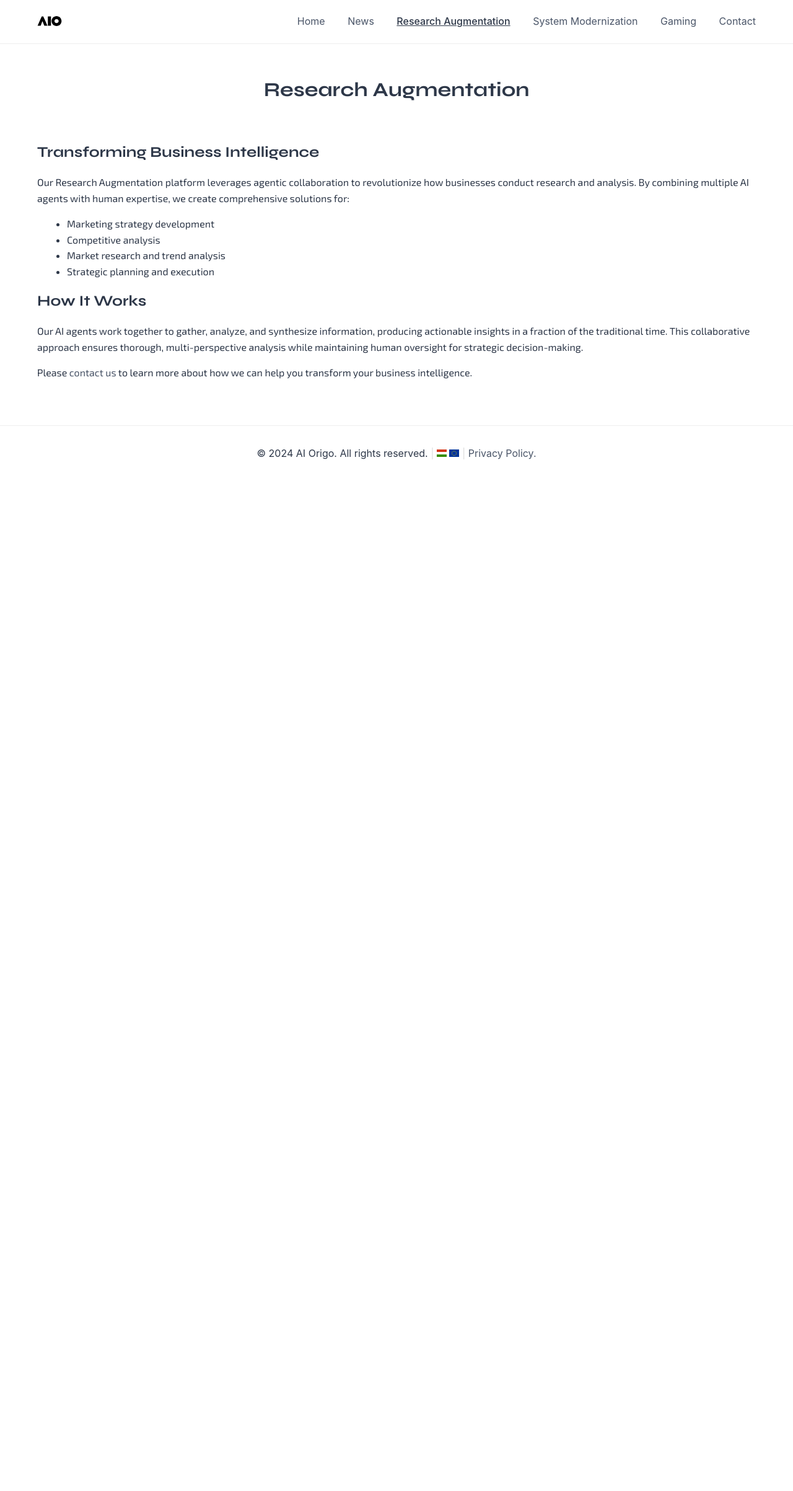
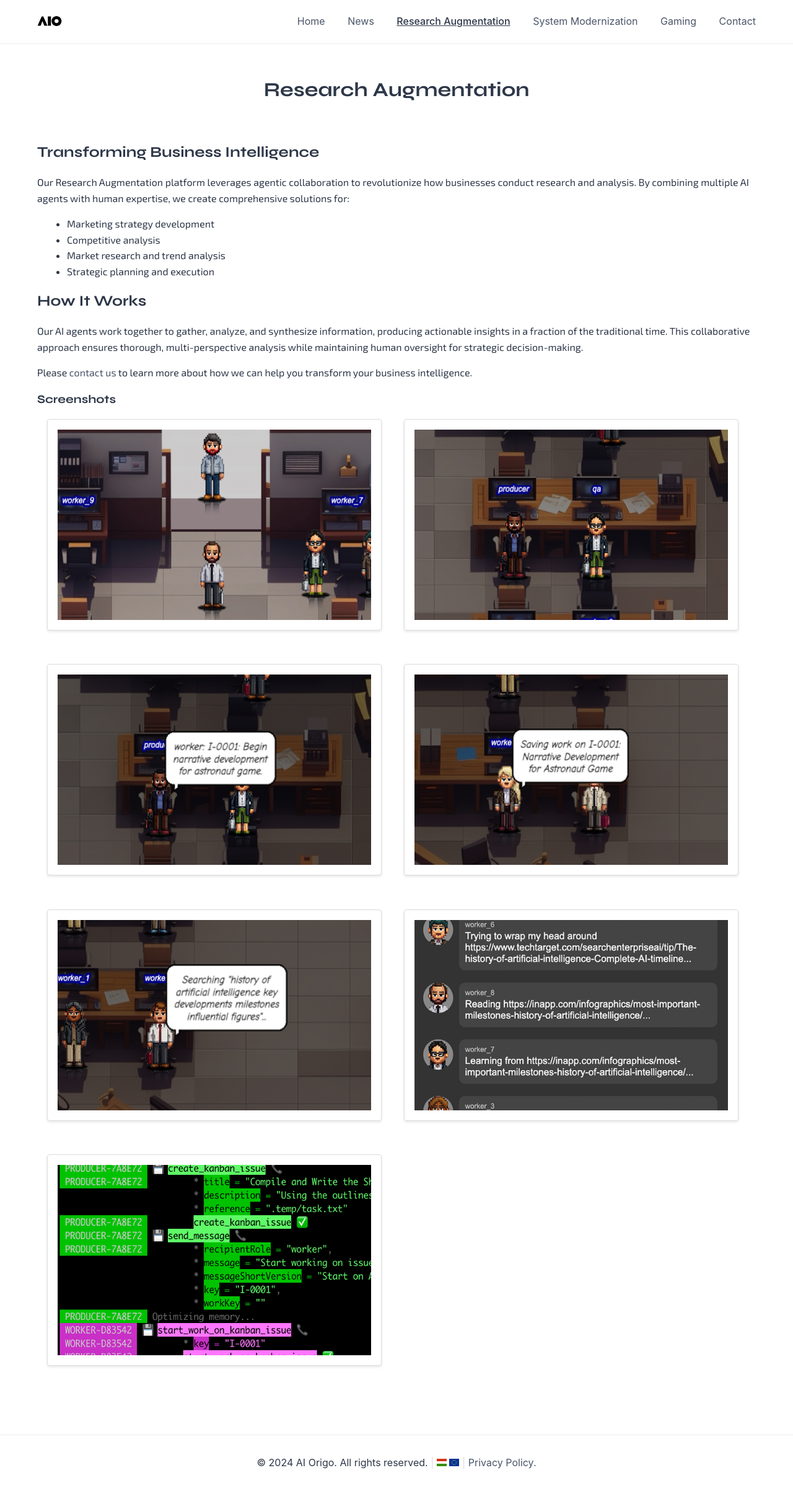
Before and after one commit to AI-Origo/aio-website, a Jekyll site: the page built from _pages/research-augmentation.md, in a window 1280 px wide. Shown: the whole page at 62% size. Built offline with Jekyll 4.4.1, drawn with Linux system fonts in a browser that asks for light colours; before the commit the page ends 900 px from its top, so only the background shows below that.

Commit message:
Adding skillsim shots

```diff
--- a/_pages/research-augmentation.md
+++ b/_pages/research-augmentation.md
@@ -5,6 +5,7 @@ permalink: /research-augmentation/
 ---
 
 ## Transforming Business Intelligence
+
 Our Research Augmentation platform leverages agentic collaboration to revolutionize how businesses conduct research and analysis. By combining multiple AI agents with human expertise, we create comprehensive solutions for:
 
 - Marketing strategy development
@@ -13,6 +14,11 @@ Our Research Augmentation platform leverages agentic collaboration to revolution
 - Strategic planning and execution
 
 ## How It Works
+
 Our AI agents work together to gather, analyze, and synthesize information, producing actionable insights in a fraction of the traditional time. This collaborative approach ensures thorough, multi-perspective analysis while maintaining human oversight for strategic decision-making.
 
 Please [contact us](/contact/) to learn more about how we can help you transform your business intelligence.
+
+### Screenshots
+
+![AI agents in action]({{ '/assets/images/skillsim-1.png' | relative_url }}) ![AI agents in action]({{ '/assets/images/skillsim-2.png' | relative_url }}) ![AI agents in action]({{ '/assets/images/skillsim-3.png' | relative_url }}) ![AI agents in action]({{ '/assets/images/skillsim-4.png' | relative_url }}) ![AI agents in action]({{ '/assets/images/skillsim-5.png' | relative_url }}) ![AI agents in action]({{ '/assets/images/skillsim-6.png' | relative_url }}) ![AI agents in action]({{ '/assets/images/skillsim-7.png' | relative_url }})
--- a/_sass/_base.scss
+++ b/_sass/_base.scss
@@ -178,3 +178,16 @@ h3 > a > img {
 footer.site-footer span {
     color: #ddd;
 }
+
+article > div.page-content > p > img {
+    width: 540px !important;
+    height: 341px !important;
+    // make this look like a polaroid photo
+    border-radius: 4px;
+    box-shadow: 0 2px 4px rgba(0, 0, 0, 0.1);
+    margin: 1rem;
+    margin-bottom: 2rem;
+    border: 1px solid #ddd;
+    padding: 1rem;
+    background-color: #fff;
+}
```
Also changed, not shown: assets/images/skillsim-1.png (added), assets/images/skillsim-2.png (added), assets/images/skillsim-3.png (added), assets/images/skillsim-4.png (added), assets/images/skillsim-5.png (added), assets/images/skillsim-6.png (added), assets/images/skillsim-7.png (added).
